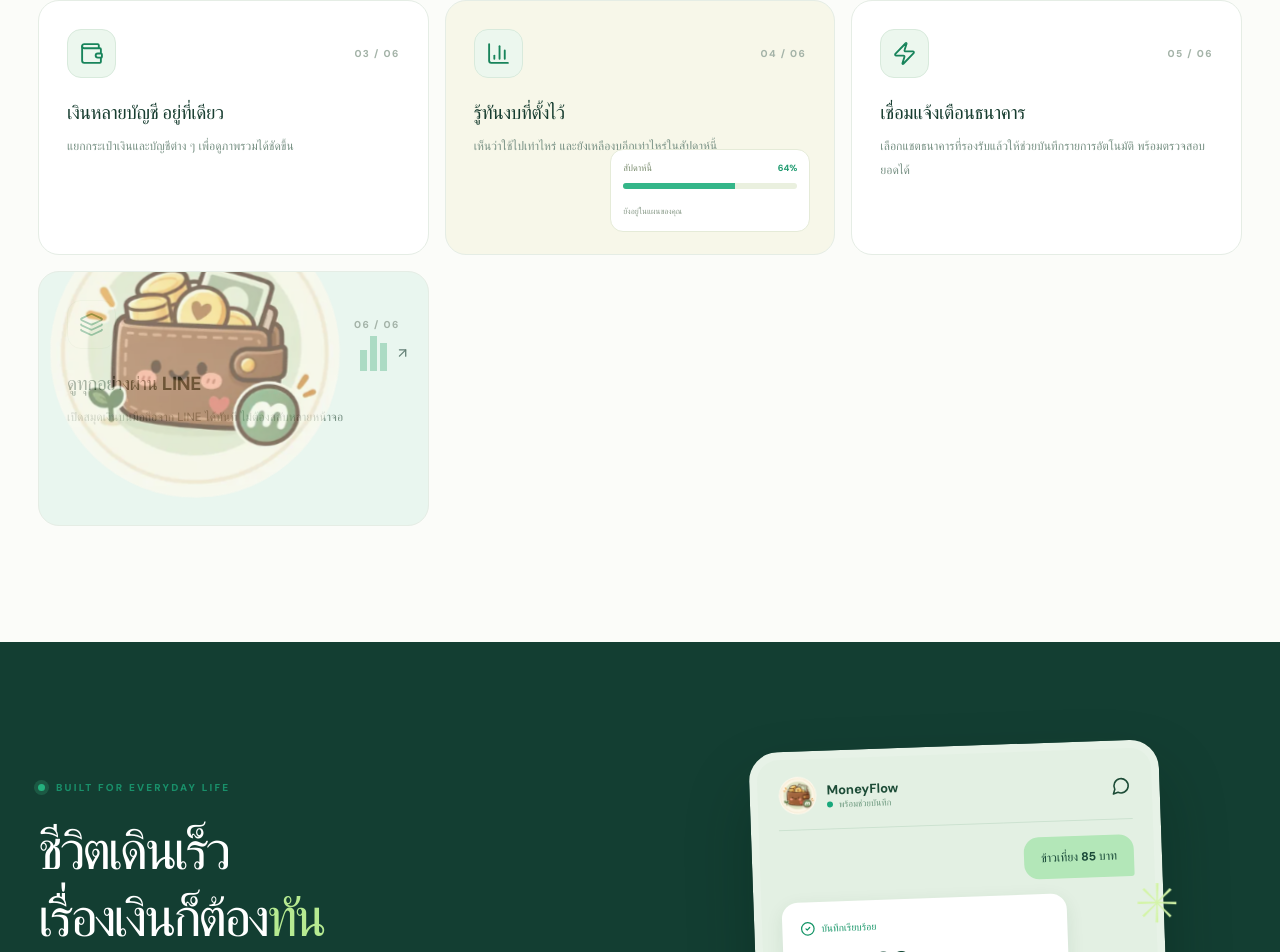
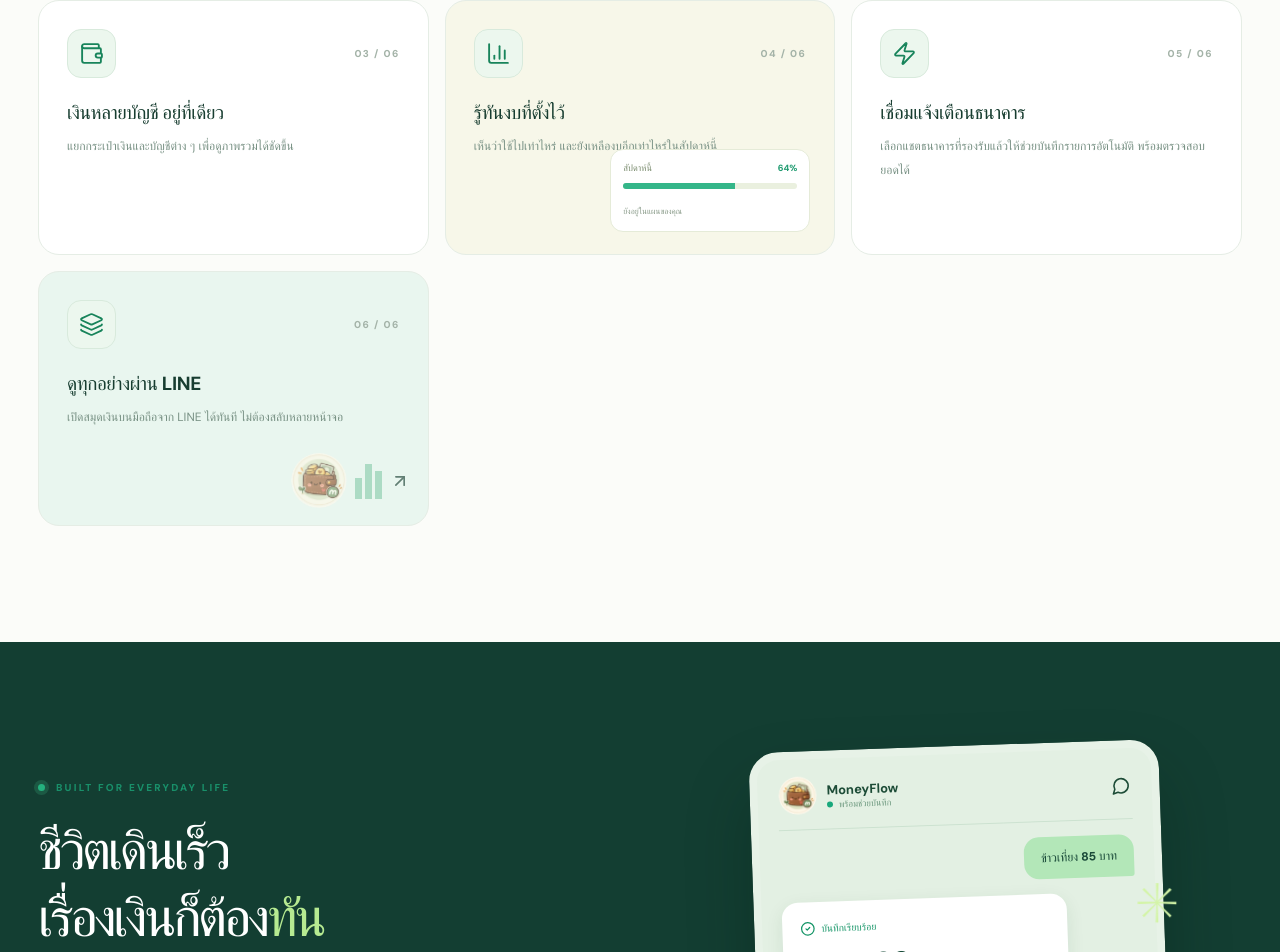
Before and after one commit to Supakit19/MoneyFlowV2, a React (Vite) app: page / in a window 1280 px wide. Shown: the part 2320-3272 px from the top of the page. Built offline with nearby package versions, Linux system fonts and the light colour scheme; no server answers; a web font is replaced by a local one.

Commit message:
fix: contain animated LINE feature mascot within card

```diff
--- a/src/pages/MoneyFlowSite.css
+++ b/src/pages/MoneyFlowSite.css
@@ -699,6 +699,8 @@
 }
 .mf-site-feature-card.feature-mini {
   background: #e9f6ef;
+  /* Keep copy clear of the decorative bank mascot at the bottom-right. */
+  padding-bottom: 92px;
 }
 .mf-site-feature-head {
   display: flex;
@@ -809,12 +811,23 @@
   opacity: 0.64;
 }
 .mf-site-feature-illustration.mini > span {
-  background: #145340;
-  color: #c8ec96;
-  font-size: 26px;
-  font-weight: 900;
-  border-radius: 14px;
-  padding: 11px;
+  /* Explicit dimensions prevent the 384px mascot asset from stretching
+     its wrapper and floating over the feature card heading. */
+  display: block;
+  width: 56px;
+  height: 56px;
+  flex: 0 0 56px;
+  max-width: 56px;
+  max-height: 56px;
+  border-radius: 50%;
+  padding: 0;
+  overflow: hidden;
+}
+.mf-site-feature-illustration.mini > span > .mf-animated-brand-mark {
+  width: 100%;
+  height: 100%;
+  max-width: 100%;
+  max-height: 100%;
 }
 .mf-site-feature-illustration.mini > div {
   display: flex;
```
Also changed, not shown: 1 other file (tests, documents, lock files or other folders).
